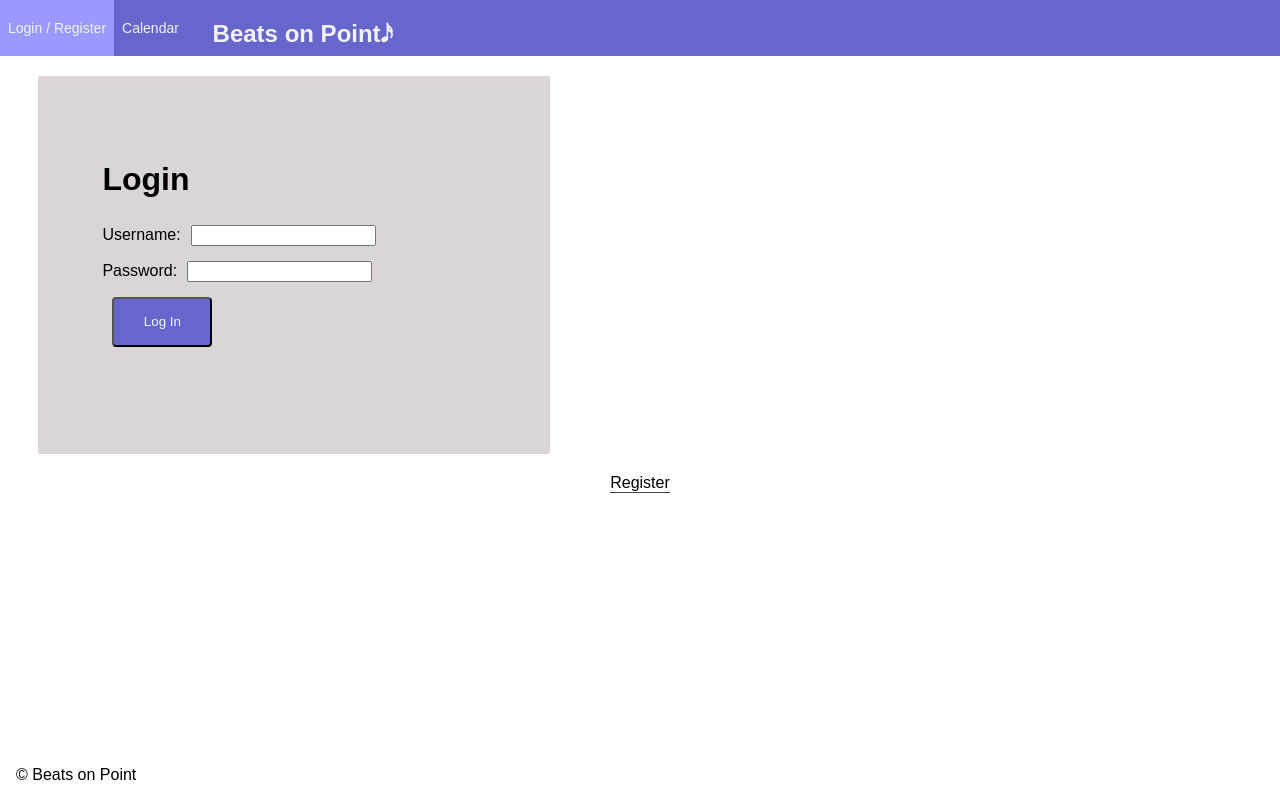
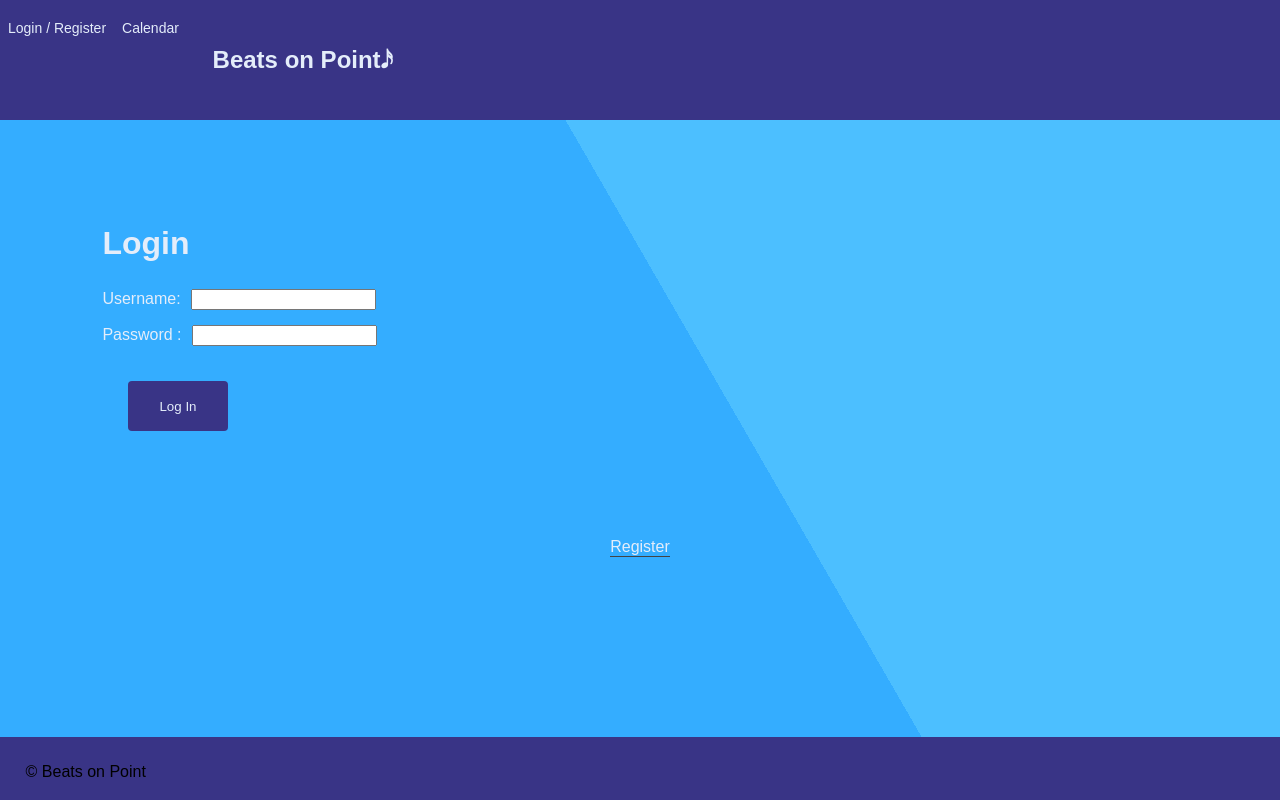
Before and after one commit to demkantor/beats_on_point, a React (Create React App) app: page /shows#/home in a window 1280 px wide. Built offline with nearby package versions, Linux system fonts and the light colour scheme; no server answers; what google-maps-react would draw is missing.

Commit message:
redisigned color scheme

```diff
--- a/src/components/AddEvent/AddEvent.js
+++ b/src/components/AddEvent/AddEvent.js
@@ -104,10 +104,10 @@ class AddEvent extends Component {
     return (
       <>
         <button className="log-in" onClick={this.editProfile}>edit profile</button>
-        <h1>Welcome {this.props.reduxState.user.username}</h1>
+        <h1 className="center">Welcome {this.props.reduxState.user.username}</h1>
         {this.props.reduxState.user.band === true &&
           <>
-            <h3>Your current events</h3>
+            <h3 className="left">Your current events</h3>
             {this.props.reduxState.event.personalCalendar
             ?
             this.props.reduxState.event.personalCalendar.map(event => (
@@ -119,13 +119,13 @@ class AddEvent extends Component {
               </div>
             ))
             :
-            <h6>Nothing on your calendat yet</h6>
+            <h6 className="center">Nothing on your calendat yet</h6>
             }
           </>
         }
         {this.props.reduxState.user.venue === true &&
           <>
-            <h3>Your current events</h3>
+            <h3 className="left">Your current events</h3>
             {this.props.reduxState.event.personalCalendar
             ?
             this.props.reduxState.event.personalCalendar.map(event => (
@@ -141,8 +141,8 @@ class AddEvent extends Component {
             }
           </>
           }
-          <h3>Add new event</h3>
-          <label htmlFor="pick-date" >Date</label>
+          <h3 className="left">Add new event</h3>
+          <label className="left" htmlFor="pick-date" >Date</label>
           <DatePicker
               name="pick-date"
               selected={this.state.date}
@@ -152,7 +152,7 @@ class AddEvent extends Component {
           />
           <br/>
           <div>
-            <label htmlFor="cost" >Cost</label>
+            <label className="left" htmlFor="cost" >Cost</label>
             <select name="cost" className="filter" onChange={this.filter} value={this.state.value}>
                 <option value="0">Free</option>
                 <option value="5.00">$5</option>
@@ -164,7 +164,7 @@ class AddEvent extends Component {
           </div>
           {this.props.reduxState.user.band === true &&
           <>
-            <label htmlFor="venue">Venue</label>
+            <label className="left" htmlFor="venue">Venue</label>
             <select name="venue" className="filter" ref={this.state.value} value={this.state.value} onChange={this.selectVenue}>
                 {this.props.reduxState.currentEvent.allVenues.map(dropdown => {
                   return (
@@ -177,7 +177,7 @@ class AddEvent extends Component {
           }
           {this.props.reduxState.user.venue === true &&
           <>
-            <label htmlFor="band" >Band</label>
+            <label className="left" htmlFor="band" >Band</label>
             <select name="band" className="filter" ref={this.state.value} value={this.state.value} onChange={this.selectBand}>
             {this.props.reduxState.currentEvent.allBands.map(dropdown => {
               return (
@@ -189,14 +189,15 @@ class AddEvent extends Component {
           </>
           }
           <br/>
-          <button className="log-in" onClick={this.newEvent}>submit</button>
+          <button className="log-in left top" onClick={this.newEvent}>submit</button>
           <br/>
           {this.props.reduxState.user.band === true &&
-            <h5>Don't see the venue you want? <button className="log-in" onClick={this.addition}>create</button></h5>
+            <h5 className="left">Don't see the venue you want? <button className="log-in" onClick={this.addition}>create</button></h5>
           }
           {this.props.reduxState.user.venue === true &&
-            <h5>Don't see the band you want? <button className="log-in" onClick={this.addition}>create</button></h5>
+            <h5 className="left">Don't see the band you want? <button className="log-in" onClick={this.addition}>create</button></h5>
           }
+          <br/>
       </>
     )
   }
--- a/src/components/App/App.css
+++ b/src/components/App/App.css
@@ -3,18 +3,32 @@ body {
     /* font-family: 'Roboto';font-size: 18px; */
     /* font-family: 'Segoe UI', Tahoma, Geneva, Verdana, sans-serif; */
     min-height: 100vh;
+    min-width: 100vw;
     margin: 0;
+    background-color: #34ADFF;
+    background-image: -webkit-linear-gradient(30deg, #34ADFF 55%, #4CBFFF 50%);
 }
 
 .center{
   text-align: center;
+  color: #e4edfa;
+}
+
+.left{
+  color: #e4edfa;
+  text-align: left;
+  margin-left: 2vw;
+}
+
+.top{
+  margin-top: 1vh;
 }
 
 .fullView{
-  height: 510vh;
-  width: 100vw;
+  height: 100vh;
+  width: 99vw;
   background-color: #34ADFF;
-  background-image: -webkit-linear-gradient(30deg, #34ADFF 80%, #4CBFFF 50%);
+  background-image: -webkit-linear-gradient(30deg, #34ADFF 60%, #4CBFFF 50%);
 
 }
 
@@ -25,6 +39,7 @@ body {
 }
 
 .flexContainer{
+    color: #e4edfa;
     display: flex;
     flex-direction: column;
 }
@@ -65,18 +80,21 @@ input {
 }
 
 .log-in, .log-out, .register {
-    background-color: #6666CC;
+    margin: 2vw;
+    background-color: #393486;
     border-radius: 4px;
-    color: #f8f8f8;
+    color: #e4edfa;
     min-height: 50px;
     min-width: 100px;
+    border: thin;
     outline:0;
     cursor: pointer;
+    transition: all 0.3s;
   }
 
 
 .log-in:hover, .log-out:hover, .register:hover {
-  background-color: #9999FF;
+  background-color: #4b4597;
 }
 
 /* This line makes the "Register" and "Login" buttons look like links */
@@ -100,23 +118,25 @@ input {
     font-size: 24px;
     font-weight: 700;
     display: inline-block;
-    color: #f2f2f2;
+    color: #e4edfa;
     padding-left: 2vw;
     margin-bottom: 0;
 }
 
 .nav {
+  height: 15vh;
   position: -webkit-sticky;
   position: sticky;
   top: 0;
   overflow: hidden;
-  background-color: #6666CC;
+  background-color: #393486;
 }
 
 .nav-link {
+  /* margin: 1vh; */
   float: left;
-  color: #f2f2f2;
-  background-color: #6666CC;
+  color: #e4edfa;
+  background-color: #393486;
   text-align: center;
   padding: 20px 8px;
   text-decoration: none;
@@ -129,17 +149,12 @@ input {
 }
 
 .nav-link:hover {
-  background-color: #9999FF;
+  background-color: #4b4597;
+  transition: all 0.3s;
 }
 
 .nav-right {
   float: left;
-}
-
-footer {
-    position: absolute;
-    bottom: 2vh;
-    left:2vh;
 }
 
 .dude{
@@ -148,9 +163,9 @@ footer {
 
 .moreDude{
   margin: 2vw;
-  background-color: #6666CC;
+  background-color: #393486;
   border-radius: 4px;
-  color: #f8f8f8;
+  color: #e4edfa;
   min-height: 50px;
   min-width: 100px;
   outline:0;
@@ -160,14 +175,14 @@ footer {
 }
 
 .moreDude:hover{
-  background-color: #9999FF;
+  background-color: #4b4597;
 }
 
 #filter{
   cursor: pointer;
   font-size: large;
   float: right;
-  background-color: #6666CC;
+  background-color: #393486;
   border-radius: 4px;
   color: #f8f8f8;
   min-height: 23px;
@@ -177,7 +192,7 @@ footer {
 .filter{
   cursor: pointer;
   font-size: large;
-  background-color: #6666CC;
+  background-color: #393486;
   border-radius: 4px;
   color: #f8f8f8;
   min-height: 23px;
@@ -193,6 +208,7 @@ footer {
   }
 
   .bop {
+    padding: 2vw;
     display: inline-block;
     vertical-align: middle;
     -webkit-transform: perspective(1px) translateZ(0);
@@ -298,7 +314,7 @@ footer {
 
   [type="file"] + label {
     background-color: #dd6090;
-    color: #fff;
+    color: #e4edfa;
     border-radius: 5px;
     cursor: pointer;
     display: inline-block;
@@ -321,17 +337,19 @@ footer {
   }
 
   .calendarView{
-    margin: 5px;
+    max-width: 98vw;
+    margin: 1vw;
     display: grid;
     grid-template-columns: repeat(auto-fill, minmax(95vw, 1fr));
     grid-auto-rows: minmax(15vh, auto);
-    grid-gap: 1em;
+    grid-gap: .8em;
   }
 
   .poster{
     margin: 10px;
     padding: 5px;
-    background: #eaeaea;
+    background: #393486;
+    color: #e4edfa;
     display: flex;
     align-items: center;
     justify-content: center;
@@ -352,6 +370,7 @@ footer {
   }
 
   .bandView{
+    color: #193050;
     min-height: 100vh;
     margin-bottom: 10vh;
   }
@@ -398,9 +417,11 @@ footer {
 
   .linkIcons:hover{
     transform: scale(1.1);
+    transition: all 0.3s;
   }
 
   .profileViewEdit{
+    color: #193050;
     display: grid;
     grid-template-columns: repeat(10, 10vw);
     grid-template-rows: repeat(24, 3vh);
@@ -479,6 +500,7 @@ footer {
 
   .editLinkIcon:hover{
     transform: scale(2.5);
+    transition: all 0.3s;
   }
 
   .editButton{
@@ -487,6 +509,7 @@ footer {
 
   .editButton:hover{
     transform: scale(1.5);
+    transition: all 0.3s;
   }
 
   .editBioPhoto{
@@ -510,18 +533,20 @@ footer {
 
   .profileCircle:hover{
     transform: scale(1.3);
+    transition: all 0.3s;
     text-align: center;
     content: 'edit profile';
   }
 
   .deleteButton{
     background-color: rgb(235, 78, 78);
-    color: #f8f8f8;
+    color: #e4edfa;
     border-radius: 50%;
   }
 
   .deleteButton:hover{
     transform: scale(1.1);
+    transition: all 0.3s;
   }
 
   .mapContainer{
@@ -532,7 +557,6 @@ footer {
 @media all and (min-width: 500px) {
 
     form {
-        background-color: #dbd5d5;
         width: 30%;
         height: 250px;
         margin: 20px auto;
@@ -554,6 +578,7 @@ footer {
       overflow: hidden;
       justify-content: center;
       align-items: center;
+
     }
 
     .lostLink, .lostLinkBack{
@@ -604,9 +629,33 @@ footer {
      margin-left: 2vw;
    }
 
+   .bioPhoto{
+    max-width: 50vw;
+    margin-left: 25vw;
+    margin-right: 25vw;
+    box-shadow: 0 1px 1px rgba(0,0,0,0.12),
+    0 2px 2px rgba(0,0,0,0.12),
+    0 4px 4px rgba(0,0,0,0.12),
+    0 8px 8px rgba(0,0,0,0.12),
+    0 16px 16px rgba(0,0,0,0.12);
+  }
 
+  .profileCircle{
+    max-height: 14vh;
+    max-width: 14vh;
+    border-radius: 50%;
+    position: absolute;
+    top: .5vh;
+    right: 2vw;
+  }
 
-
-
+  footer{
+    margin: .01vh;
+    position: fixed;
+    bottom: .01vh;
+    height: 1.5vh;
+    width: 100vw;
+    background-color: #393486;
+  }
 
   }
--- a/src/components/LoginPage/LoginPage.js
+++ b/src/components/LoginPage/LoginPage.js
@@ -64,7 +64,7 @@ class LoginPage extends Component {
           </div>
           <div>
             <label htmlFor="password">
-              Password:
+              Password :
               <input
                 type="password"
                 name="password"
--- a/src/components/VenueView/VenueView.js
+++ b/src/components/VenueView/VenueView.js
@@ -18,7 +18,7 @@ class VenueView extends Component {
 
     return (
       <>
-        <div className='venueView'>
+        <div className='bandView'>
         <button className="log-in" onClick={()=>this.props.history.push('/calendar-view')}>Return To Calendar</button>
           <div className="venueView" key={gig.id}>
             <div className="bioBanner">{gig.name}</div>
```
Also changed, not shown: public/images/lebowski_404.png, 1 other file (tests, documents, lock files or other folders).
